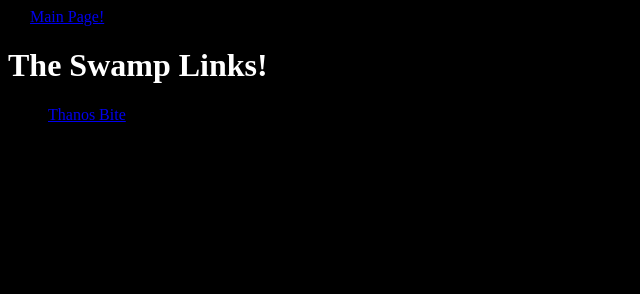
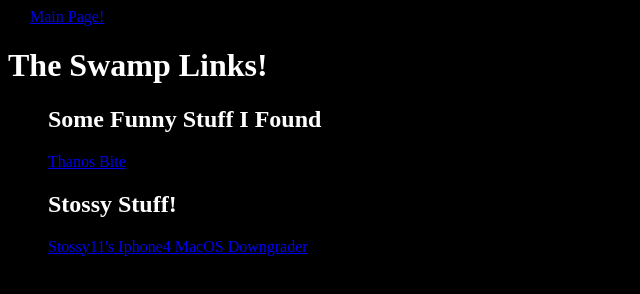
Before and after one commit to Muddbutter/The-Swamp-Links-, a plain HTML site: page index.html in a window 1280 px wide. Shown: the whole page, without its empty margins (0-640 px from the left). Drawn offline with Linux system fonts and the light colour scheme.

Commit message:
Added section for Stossy11 related things

```diff
--- a/index.html
+++ b/index.html
@@ -21,4 +21,11 @@ p    {color: white;}
 
    <nav>
        <ul>
+          <h1>Some Funny Stuff I Found</h1>
           <li><a href="https://www.youtube.com/shorts/hMHUwjrp7EM" target="_blank">Thanos Bite</a></li>
+
+         <header>
+           <h1>Stossy Stuff!</h1>
+         </header>
+
+         <l1><a href="https://github.com/stossy11/Pluviana/releases/tag/v3" targer="_blank">Stossy11's Iphone4 MacOS Downgrader</l1>
```
